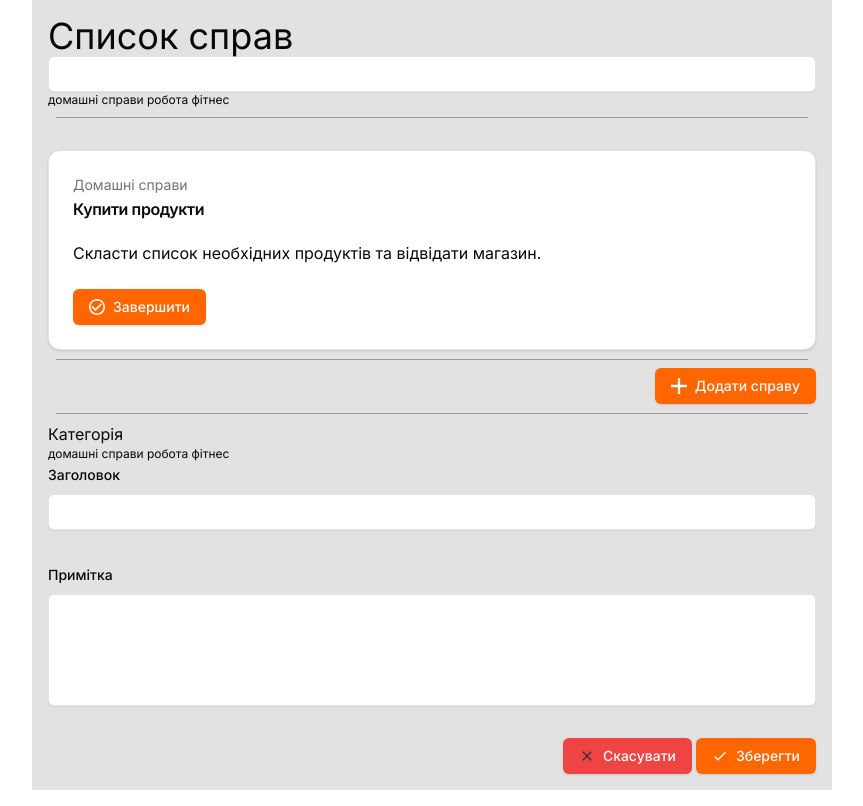
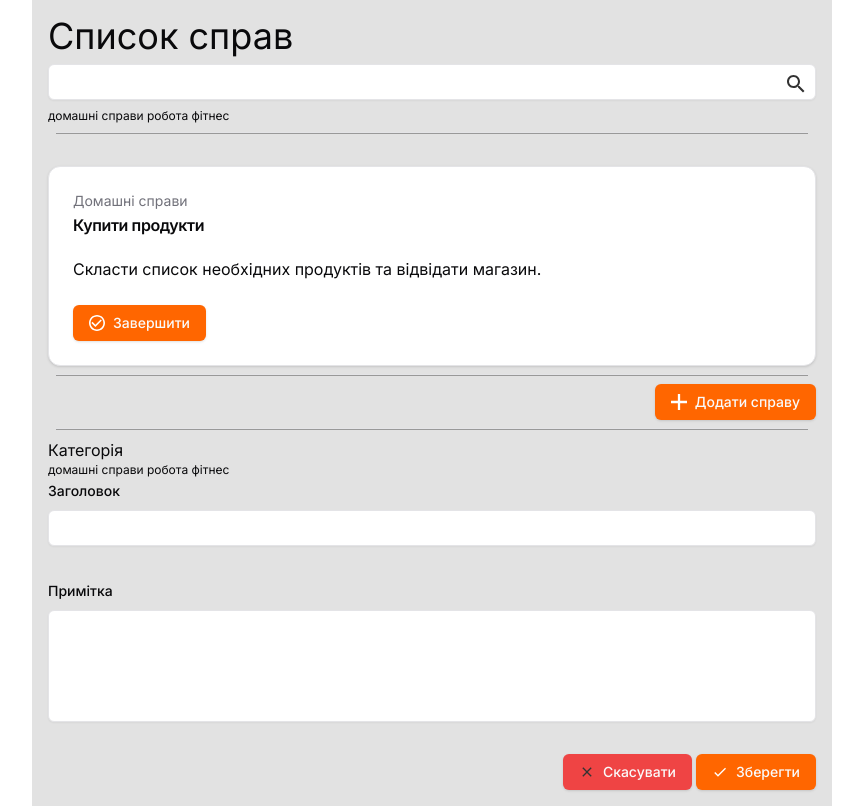
Before and after one commit to temp4422/TODO-list, a Next.js app: page / in a window 1280 px wide. Shown: the whole page, without its empty margins (208-1071 px from the left). Built offline with nearby package versions, Linux system fonts and the light colour scheme.

Commit message:
Add svg to input

```diff
--- a/src/app/page.tsx
+++ b/src/app/page.tsx
@@ -48,7 +48,30 @@ export default function Home() {
       <div className="container mx-auto max-w-[800px] h-auto bg-[#E2E2E2] p-4">
         <header>
           <h1 className="text-4xl wheight-bold">Список справ</h1>
-          <Input className="bg-white" />
+          <div className="relative">
+            <Input className="my-2 bg-white" placeholder="" />
+            <svg
+              className="absolute top-2 right-2"
+              width="24"
+              height="24"
+              viewBox="0 0 24 24"
+              fill="none"
+              xmlns="http://www.w3.org/2000/svg"
+            >
+              <g clip-path="url(#clip0_5_1952)">
+                <path
+                  d="M15.5 14H14.71L14.43 13.73C15.41 12.59 16 11.11 16 9.5C16 5.91 13.09 3 9.5 3C5.91 3 3 5.91 3 9.5C3 13.09 5.91 16 9.5 16C11.11 16 12.59 15.41 13.73 14.43L14 14.71V15.5L19 20.49L20.49 19L15.5 14ZM9.5 14C7.01 14 5 11.99 5 9.5C5 7.01 7.01 5 9.5 5C11.99 5 14 7.01 14 9.5C14 11.99 11.99 14 9.5 14Z"
+                  fill="#323232"
+                />
+              </g>
+              <defs>
+                <clipPath id="clip0_5_1952">
+                  <rect width="24" height="24" fill="white" />
+                </clipPath>
+              </defs>
+            </svg>
+          </div>
+
           <p className="text-xs">домашні справи робота фітнес</p>
 
           <hr className="bg-[#999999] h-[2px] m-2" />
```
